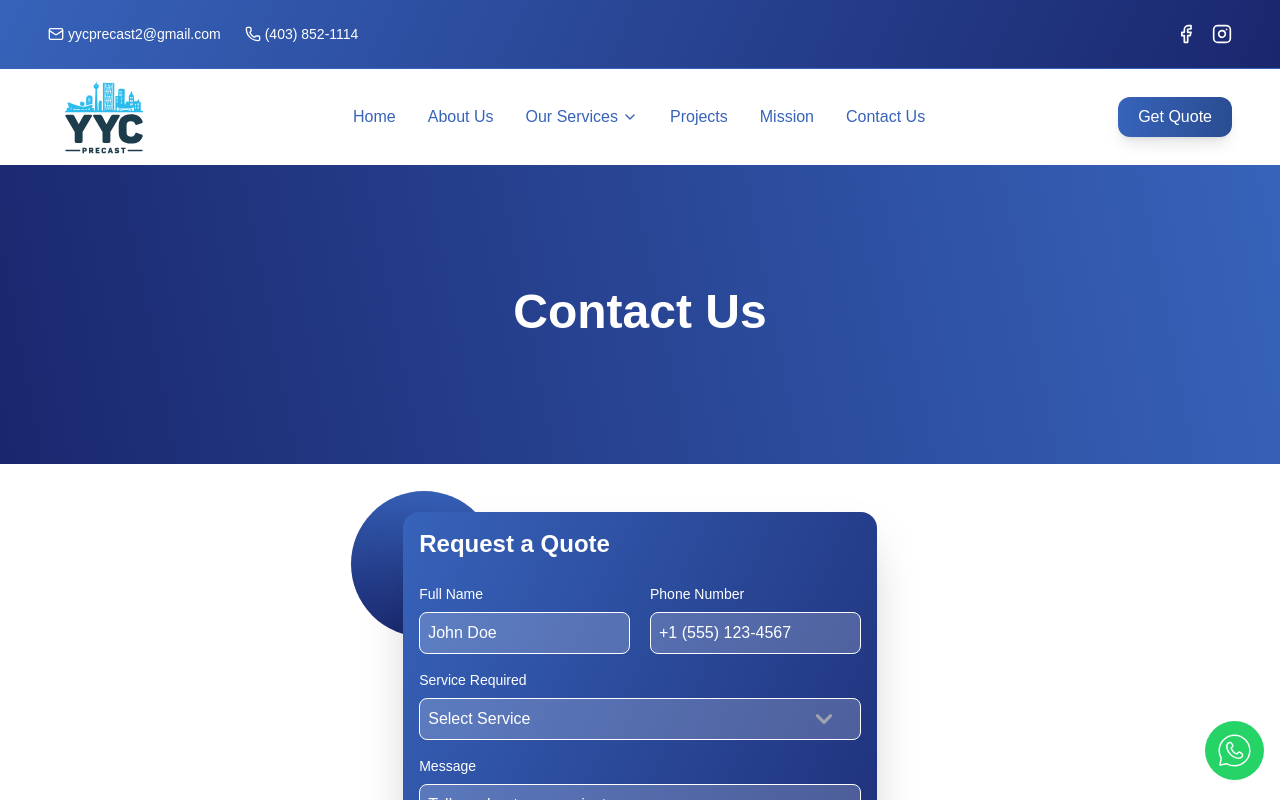
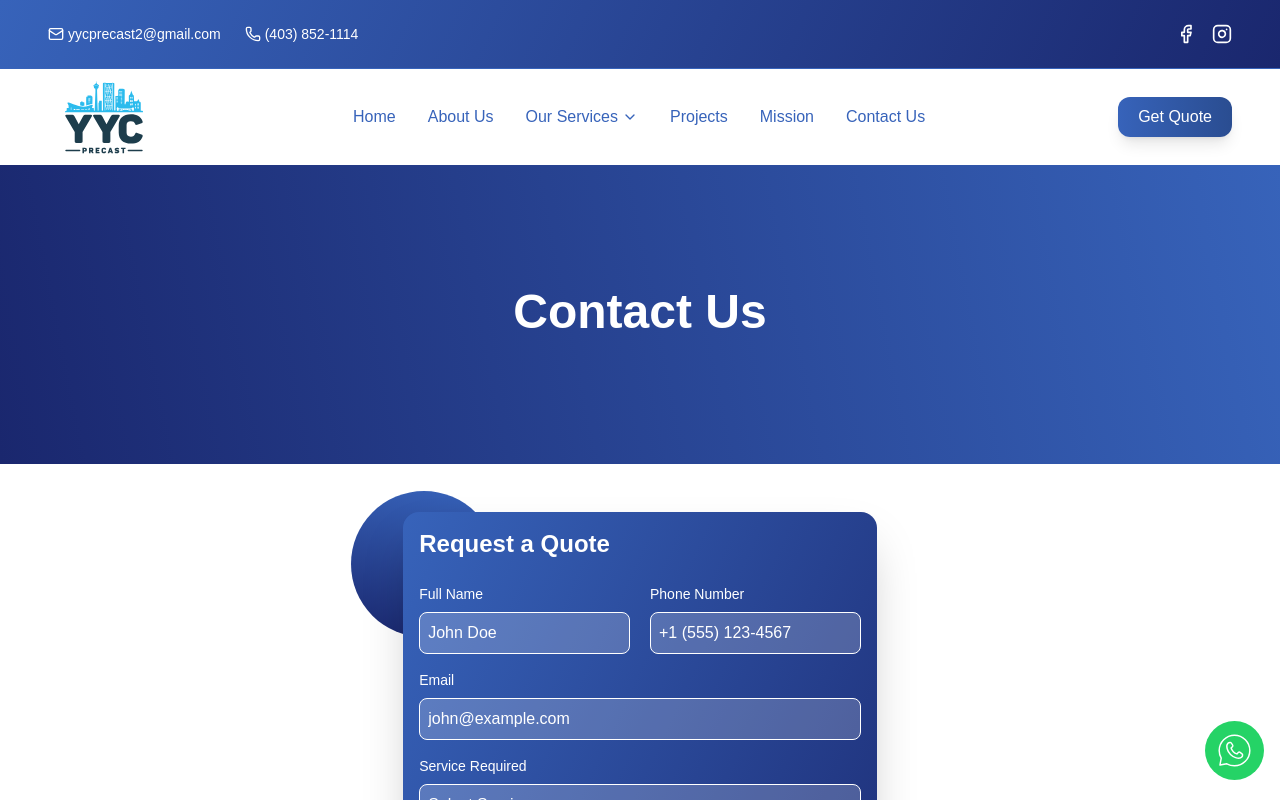
Before and after one commit to madnywebtech786/yycprecast, a Next.js app: page /contact-us in a window 1280 px wide. Shown: the top 800 px of the page. Built offline with nearby package versions, Linux system fonts and the light colour scheme.

Commit message:
added new email field in the contact form

```diff
--- a/src/app/api/contact/route.js
+++ b/src/app/api/contact/route.js
@@ -13,11 +13,12 @@ export async function POST(request) {
 
   const name = formData.get("name")?.toString() || "";
   const phone = formData.get("phone")?.toString() || "";
+  const email = formData.get("email")?.toString() || "";
   const service = formData.get("service")?.toString() || "";
   const message = formData.get("message")?.toString() || "";
 
   // Basic validation
-  if (!name || !phone || !service || !message) {
+  if (!name || !phone || !email || !service || !message) {
     return NextResponse.json(
       { error: "Missing required fields." },
       { status: 400 }
@@ -47,7 +48,6 @@ export async function POST(request) {
   });
 
   // Build HTML message
- // Build HTML message
   let html = `
     <div style="font-family:Arial, sans-serif; color:#333; line-height:1.5; padding:20px; background:#f5f5f5;">
       <div style="max-width:600px; margin:0 auto; background:#ffffff; border-radius:8px; overflow:hidden; border:1px solid #e0e0e0;">
@@ -63,6 +63,10 @@ let html = `
             <tr>
               <th align="left" style="color:#3763ba; font-weight:bold;">Phone</th>
               <td>${phone}</td>
+            </tr>
+            <tr style="background:#f0f0f0;">
+              <th align="left" style="color:#3763ba; font-weight:bold;">Email</th>
+              <td>${email}</td>
             </tr>
             <tr>
               <th align="left" style="color:#3763ba; font-weight:bold;">Service</th>
@@ -81,7 +85,6 @@ let html = `
     </div>
   `;
 
-
   try {
     await transporter.sendMail({
       from: `"Website Contact" <${process.env.GMAIL_USER}>`,
--- a/src/app/contact-us/page.js
+++ b/src/app/contact-us/page.js
@@ -8,6 +8,7 @@ export default function page() {
   const [formData, setFormData] = useState({
     name: "",
     phone: "",
+    email: "",
     service: "",
     message: "",
   });
@@ -83,6 +84,12 @@ export default function page() {
       if (!phoneRe.test(formData.phone))
         newErrors.phone = "Enter a valid phone number.";
     }
+    if (!formData.email.trim()) newErrors.email = "Email is required.";
+    else {
+      const emailRe = /^[^\s@]+@[^\s@]+\.[^\s@]+$/;
+      if (!emailRe.test(formData.email))
+        newErrors.email = "Enter a valid email address.";
+    }
     if (!formData.service) newErrors.service = "Please select a service.";
     if (!formData.message.trim()) newErrors.message = "Message is required.";
     if (files.length < 1) newErrors.files = "Please attach at least one file.";
@@ -117,6 +124,7 @@ export default function page() {
       const fd = new FormData();
       fd.append("name", formData.name);
       fd.append("phone", formData.phone);
+      fd.append("email", formData.email);
       fd.append("service", formData.service);
       fd.append("message", formData.message);
       files.forEach((f) => fd.append("attachments", f));
@@ -130,7 +138,7 @@ export default function page() {
         setServerMessage(
           "Your request has been sent — we will contact you soon."
         );
-        setFormData({ name: "", phone: "", service: "", message: "" });
+        setFormData({ name: "", phone: "", email: "", service: "", message: "" });
         setFiles([]);
         setErrors({});
       } else {
@@ -205,6 +213,26 @@ export default function page() {
                       </p>
                     )}
                   </div>
+                </div>
+
+                <div>
+                  <label className="block text-sm font-medium text-white mb-2">
+                    Email
+                  </label>
+                  <input
+                    type="email"
+                    name="email"
+                    value={formData.email}
+                    onChange={handleInputChange}
+                    className="w-full border border-white bg-white/20 !text-white placeholder:text-white rounded-lg px-2 py-2 focus:outline-none focus:ring-2 focus:ring-primary/50 focus:border-primary transition-colors"
+                    placeholder="john@example.com"
+                    required
+                  />
+                  {errors.email && (
+                    <p className="text-red-400 text-xs mt-1">
+                      {errors.email}
+                    </p>
+                  )}
                 </div>
 
                 <div>
--- a/src/app/sections/ContactSection.js
+++ b/src/app/sections/ContactSection.js
@@ -7,6 +7,7 @@ const ContactSection = () => {
   const [formData, setFormData] = useState({
     name: "",
     phone: "",
+    email: "",
     service: "",
     message: "",
   });
@@ -82,6 +83,12 @@ const ContactSection = () => {
       if (!phoneRe.test(formData.phone))
         newErrors.phone = "Enter a valid phone number.";
     }
+    if (!formData.email.trim()) newErrors.email = "Email is required.";
+    else {
+      const emailRe = /^[^\s@]+@[^\s@]+\.[^\s@]+$/;
+      if (!emailRe.test(formData.email))
+        newErrors.email = "Enter a valid email address.";
+    }
     if (!formData.service) newErrors.service = "Please select a service.";
     if (!formData.message.trim()) newErrors.message = "Message is required.";
     if (files.length < 1) newErrors.files = "Please attach at least one file.";
@@ -116,6 +123,7 @@ const ContactSection = () => {
       const fd = new FormData();
       fd.append("name", formData.name);
       fd.append("phone", formData.phone);
+      fd.append("email", formData.email);
       fd.append("service", formData.service);
       fd.append("message", formData.message);
       files.forEach((f) => fd.append("attachments", f));
@@ -129,7 +137,7 @@ const ContactSection = () => {
         setServerMessage(
           "Your request has been sent — we will contact you soon."
         );
-        setFormData({ name: "", phone: "", service: "", message: "" });
+        setFormData({ name: "", phone: "", email: "", service: "", message: "" });
         setFiles([]);
         setErrors({});
       } else {
@@ -203,6 +211,26 @@ const ContactSection = () => {
                 />
                 {errors.phone && (
                   <p className="text-red-500 text-xs mt-1">{errors.phone}</p>
+                )}
+              </div>
+            </div>
+
+            <div className="grid">
+              <div>
+                <label className="block text-sm font-medium text-primary mb-2">
+                  Email
+                </label>
+                <input
+                  type="email"
+                  name="email"
+                  value={formData.email}
+                  onChange={handleInputChange}
+                  className="w-full border border-primary text-primary placeholder:text-primary rounded-lg px-4 py-3 focus:outline-none focus:ring-2 focus:ring-primary/50 focus:border-primary transition-colors"
+                  placeholder="john@example.com"
+                  required
+                />
+                {errors.email && (
+                  <p className="text-red-500 text-xs mt-1">{errors.email}</p>
                 )}
               </div>
             </div>
--- a/src/app/sections/HeroSection.js
+++ b/src/app/sections/HeroSection.js
@@ -7,6 +7,7 @@ const HeroSection = ({ handleScroll }) => {
   const [formData, setFormData] = useState({
     name: "",
     phone: "",
+    email: "",
     service: "",
     message: "",
   });
@@ -31,6 +32,11 @@ const HeroSection = ({ handleScroll }) => {
     else {
       const phoneRe = /^[+0-9()\-\s]{6,30}$/;
       if (!phoneRe.test(formData.phone)) newErrors.phone = "Enter a valid phone number.";
+    }
+    if (!formData.email.trim()) newErrors.email = "Email is required.";
+    else {
+      const emailRe = /^[^\s@]+@[^\s@]+\.[^\s@]+$/;
+      if (!emailRe.test(formData.email)) newErrors.email = "Enter a valid email address.";
     }
     if (!formData.service) newErrors.service = "Please select a service.";
     if (!formData.message.trim()) newErrors.message = "Message is required.";
@@ -93,6 +99,7 @@ const HeroSection = ({ handleScroll }) => {
       const fd = new FormData();
       fd.append("name", formData.name);
       fd.append("phone", formData.phone);
+      fd.append("email", formData.email);
       fd.append("service", formData.service);
       fd.append("message", formData.message);
       files.forEach((f) => fd.append("attachments", f));
@@ -104,7 +111,7 @@ const HeroSection = ({ handleScroll }) => {
 
       if (res.ok) {
         setServerMessage("Your request has been sent — we will contact you soon.");
-        setFormData({ name: "", phone: "", service: "", message: "" });
+        setFormData({ name: "", phone: "", email: "", service: "", message: "" });
         setFiles([]);
       } else {
         const json = await res.json().catch(() => null);
@@ -219,6 +226,19 @@ const HeroSection = ({ handleScroll }) => {
                       />
                       {errors.phone && <p className="text-red-400 text-xs mt-1">{errors.phone}</p>}
                     </div>
+                  </div>
+
+                  <div>
+                    <label className="block text-sm font-medium text-white mb-2">Email</label>
+                    <input
+                      type="email"
+                      name="email"
+                      value={formData.email}
+                      onChange={handleInputChange}
+                      className="w-full border border-white !text-white placeholder:text-white rounded-lg px-2 py-2 focus:outline-none focus:ring-2 focus:ring-primary/50 focus:border-primary transition-colors"
+                      placeholder="john@example.com"
+                    />
+                    {errors.email && <p className="text-red-400 text-xs mt-1">{errors.email}</p>}
                   </div>
 
                   <div>
```
Lines whose indentation alone changed are shown as unchanged.
